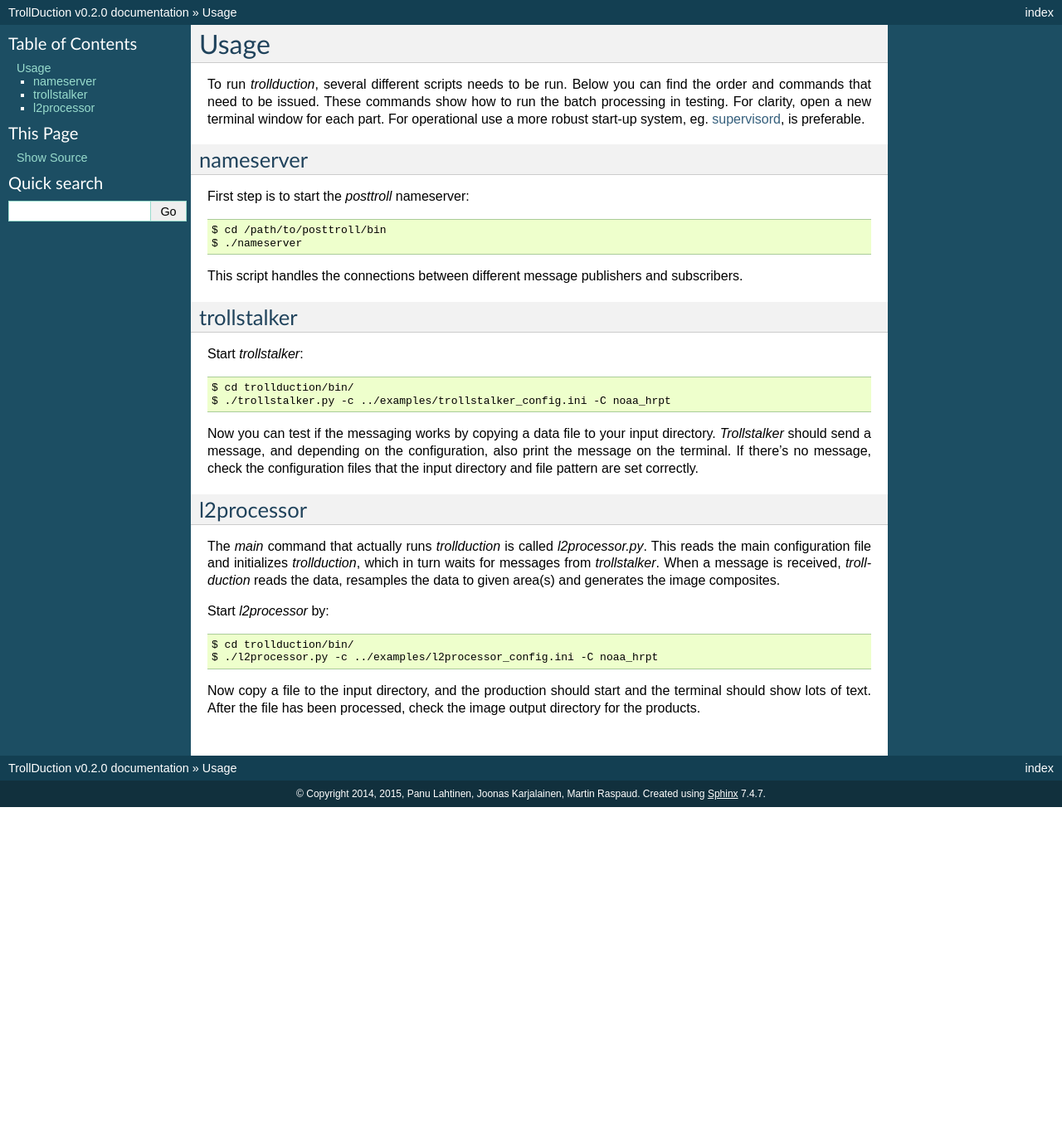
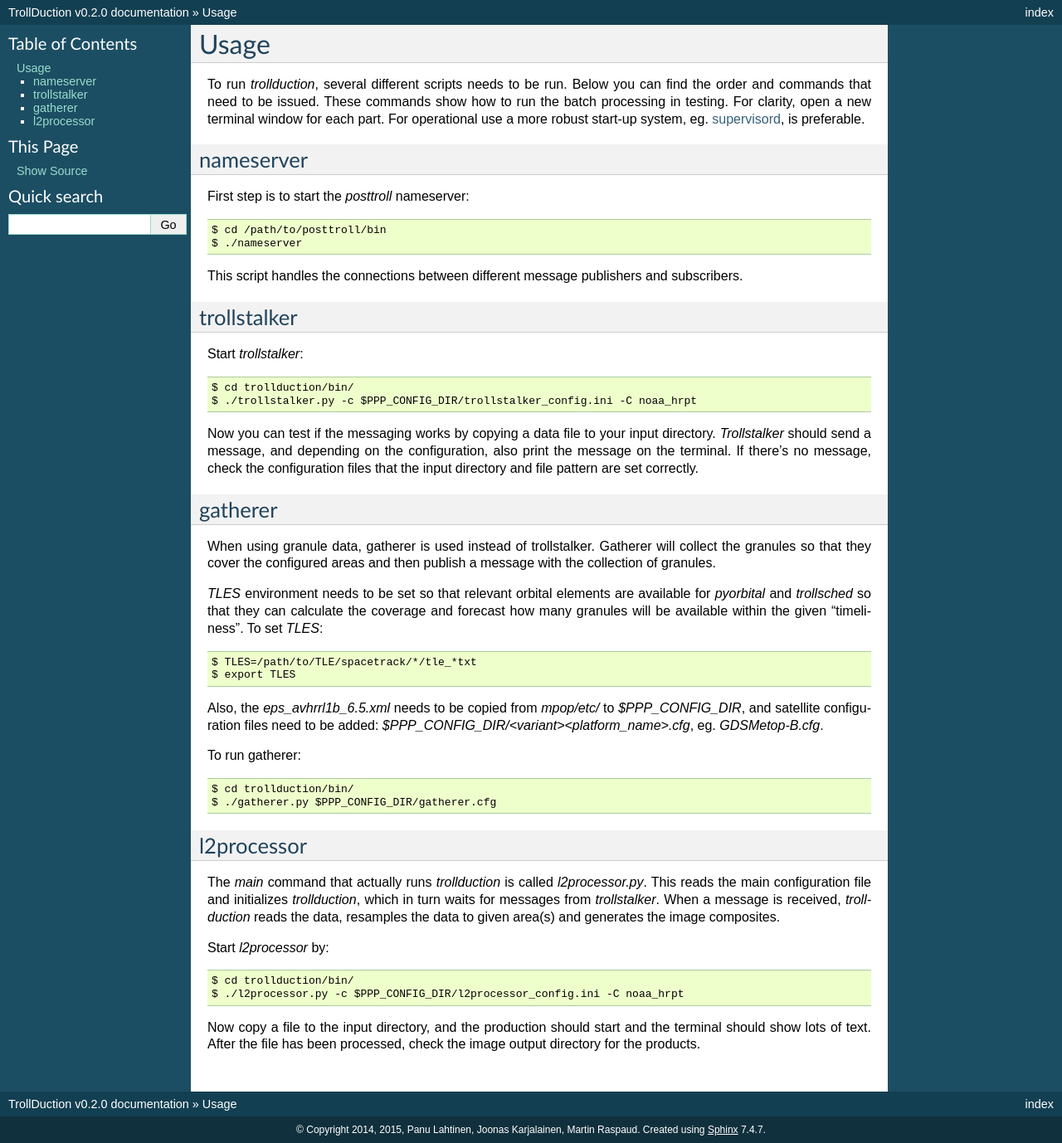
Before and after one commit to pytroll/trollduction, a Sphinx documentation site: the page built from doc/source/usage.rst, in a window 1280 px wide. Shown: the whole page at 83% size. Built offline with Sphinx 7.4.7, drawn with Linux system fonts in a browser that asks for light colours; before the commit the page ends 973 px from its top, so only the background shows below that.

Commit message:
Update to gatherer usage

```diff
--- a/doc/source/usage.rst
+++ b/doc/source/usage.rst
@@ -21,9 +21,34 @@ trollstalker
 Start *trollstalker*::
 
   $ cd trollduction/bin/
-  $ ./trollstalker.py -c ../examples/trollstalker_config.ini -C noaa_hrpt
+  $ ./trollstalker.py -c $PPP_CONFIG_DIR/trollstalker_config.ini -C noaa_hrpt
 
 Now you can test if the messaging works by copying a data file to your input directory. *Trollstalker* should send a message, and depending on the configuration, also print the message on the terminal. If there's no message, check the configuration files that the input directory and file pattern are set correctly.
+
+gatherer
+--------
+
+When using granule data, gatherer is used instead of trollstalker.
+Gatherer will collect the granules so that they cover the configured
+areas and then publish a message with the collection of granules.
+
+`TLES` environment needs to be set so that relevant orbital elements
+are available for `pyorbital` and `trollsched` so that they can
+calculate the coverage and forecast how many granules will be
+available within the given "timeliness".  To set `TLES`::
+
+  $ TLES=/path/to/TLE/spacetrack/*/tle_*txt
+  $ export TLES
+
+Also, the `eps_avhrrl1b_6.5.xml` needs to be copied from `mpop/etc/`
+to `$PPP_CONFIG_DIR`, and satellite configuration files need to be
+added: `$PPP_CONFIG_DIR/<variant><platform_name>.cfg`,
+eg. `GDSMetop-B.cfg`.
+
+To run gatherer::
+
+  $ cd trollduction/bin/
+  $ ./gatherer.py $PPP_CONFIG_DIR/gatherer.cfg
 
 l2processor
 -----------
@@ -33,6 +58,6 @@ The *main* command that actually runs *trollduction* is called *l2processor.py*.
 Start *l2processor* by::
 
   $ cd trollduction/bin/
-  $ ./l2processor.py -c ../examples/l2processor_config.ini -C noaa_hrpt
+  $ ./l2processor.py -c $PPP_CONFIG_DIR/l2processor_config.ini -C noaa_hrpt
 
 Now copy a file to the input directory, and the production should start and the terminal should show lots of text. After the file has been processed, check the image output directory for the products.
```
